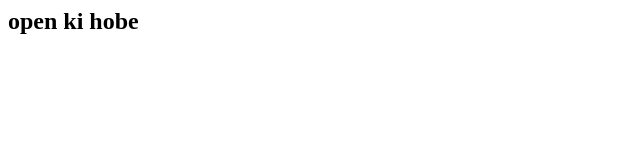
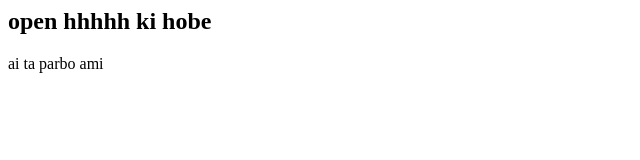
Before and after one commit to nasirooo/my-new-websit, a plain HTML site: page index.html in a window 1280 px wide. Shown: the whole page, without its empty margins (0-640 px from the left). Drawn offline with Linux system fonts and the light colour scheme.

Commit message:
adding a lettle more

```diff
--- a/index.html
+++ b/index.html
@@ -1 +1,2 @@
-<h2>open ki hobe</h2>
+<h2>open hhhhh ki hobe</h2>
+<p>ai ta parbo ami</p>
```
